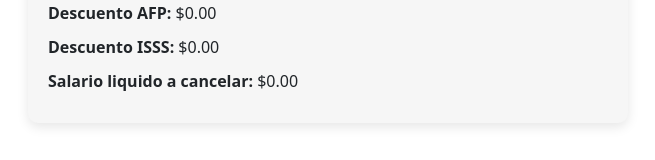
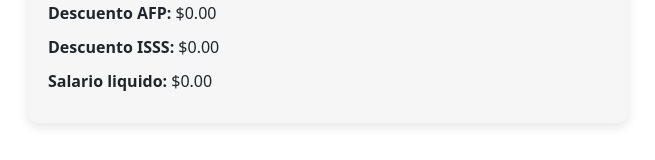
Before and after one commit to Xserrano02/Labufgll02, an Angular app: page / in a window 1280 px wide. Both pictures are taken after a click on the button "Calcular". Shown: the part 352-512 px from the top of the page, without its empty margins (312-967 px from the left). Built offline with nearby package versions, Linux system fonts and the light colour scheme.

Commit message:
Correccion de error en el html

```diff
--- a/src/app/app.component.html
+++ b/src/app/app.component.html
@@ -13,6 +13,6 @@
     <p><strong>Descuento de renta:</strong> {{ renta | currency:'USD':'symbol':'1.2-2' }}</p>
     <p><strong>Descuento AFP:</strong> {{ afp | currency:'USD':'symbol':'1.2-2' }}</p>
     <p><strong>Descuento ISSS:</strong> {{ isss | currency:'USD':'symbol':'1.2-2' }}</p>
-    <p><strong>Salario liquido a cancelar:</strong> {{ netSalary | currency:'USD':'symbol':'1.2-2' }}</p>
+    <p><strong>Salario liquido:</strong> {{ netSalary | currency:'USD':'symbol':'1.2-2' }}</p>
   </div>
 </div>
```
